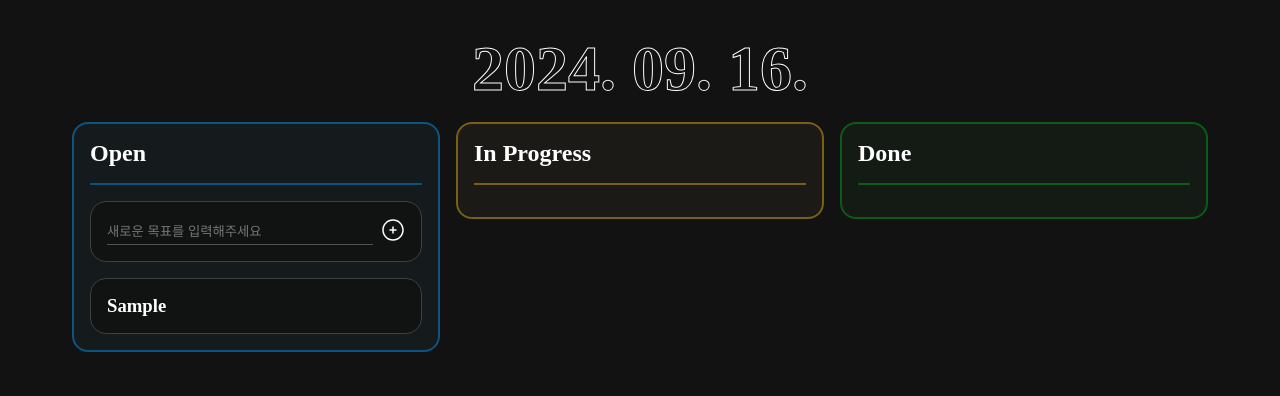
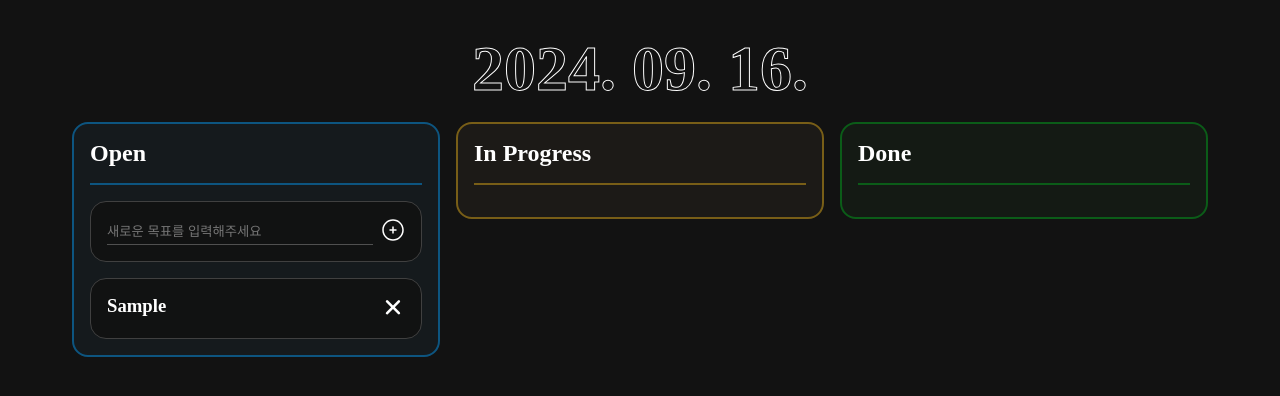
Before and after one commit to psst54/react-todo-20th, a React (Create React App) app: page / in a window 1280 px wide. Both pictures are taken after typing "Sample" into the empty fields and a click on the button 393 px from the left and 231 px from the top of the page. Shown: the top 396 px of the page. Built offline with nearby package versions, Linux system fonts and the light colour scheme.

Commit message:
feat: make subject delete button

```diff
--- /dev/null
+++ b/src/assets/DeleteIcon.js
@@ -0,0 +1,19 @@
+import { COLORS } from 'styles/constants';
+
+export default function DeleteIcon({
+  size = '1.5rem',
+  color = COLORS.TEXT.STANDARD,
+}) {
+  return (
+    <svg
+      fill={color}
+      width={size}
+      height={size}
+      viewBox="-3.5 0 19 19"
+      xmlns="http://www.w3.org/2000/svg"
+      class="cf-icon-svg"
+    >
+      <path d="M11.383 13.644A1.03 1.03 0 0 1 9.928 15.1L6 11.172 2.072 15.1a1.03 1.03 0 1 1-1.455-1.456l3.928-3.928L.617 5.79a1.03 1.03 0 1 1 1.455-1.456L6 8.261l3.928-3.928a1.03 1.03 0 0 1 1.455 1.456L7.455 9.716z" />
+    </svg>
+  );
+}
--- a/src/components/Subject/index.js
+++ b/src/components/Subject/index.js
@@ -1,10 +1,15 @@
+import DeleteIcon from 'assets/DeleteIcon';
 import { Container, Header, Title } from './styles';
 
-export default function Subject({ subject }) {
+export default function Subject({ subject, deleteSubject }) {
   return (
     <Container>
       <Header>
         <Title>{subject.title}</Title>
+
+        <button onClick={() => deleteSubject(subject.id)}>
+          <DeleteIcon />
+        </button>
       </Header>
     </Container>
   );
--- a/src/components/Subject/styles.js
+++ b/src/components/Subject/styles.js
@@ -10,6 +10,9 @@ export const Container = styled.li`
   border-radius: 1rem;
 `;
 
-export const Header = styled.header``;
+export const Header = styled.header`
+  display: flex;
+  justify-content: space-between;
+`;
 
 export const Title = styled.h3``;
--- a/src/components/SubjectList/index.js
+++ b/src/components/SubjectList/index.js
@@ -8,13 +8,17 @@ import { Container, Input, NewSubjectForm } from './styles';
 import { Container as SubjectContainer } from 'components/Subject/styles';
 
 export default function SubjectList({ state }) {
-  const { subjectList, addSubject } = useSubject();
+  const { subjectList, addSubject, deleteSubject } = useSubject();
 
   return (
     <Container>
       {state === OPEN && <SubjectInput addSubject={addSubject} />}
       {subjectList.map((subject) => (
-        <Subject key={subject.id} subject={subject} />
+        <Subject
+          key={subject.id}
+          subject={subject}
+          deleteSubject={deleteSubject}
+        />
       ))}
     </Container>
   );
--- a/src/hooks/useSubject.js
+++ b/src/hooks/useSubject.js
@@ -4,14 +4,18 @@ import { v4 as uuidv4 } from 'uuid';
 export default function useSubject() {
   const [subjectList, setSubjectList] = useState([]);
 
-  const addSubject = (newSubjectTitle) => {
+  function addSubject(newSubjectTitle) {
     const newSubject = {
       id: uuidv4(),
       title: newSubjectTitle,
       taskList: [],
     };
     setSubjectList([...subjectList, newSubject]);
-  };
+  }
 
-  return { subjectList, addSubject };
+  function deleteSubject(subjectId) {
+    setSubjectList(subjectList.filter((subject) => subject.id !== subjectId));
+  }
+
+  return { subjectList, addSubject, deleteSubject };
 }
```
